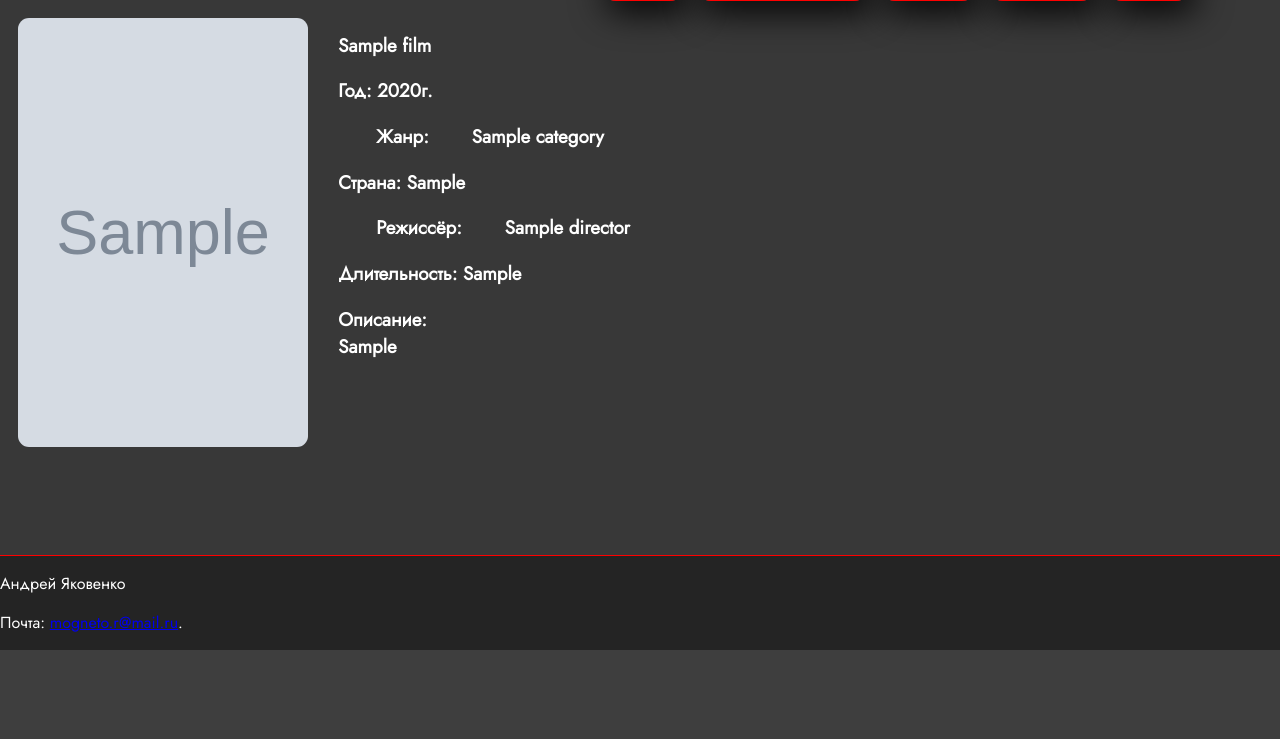
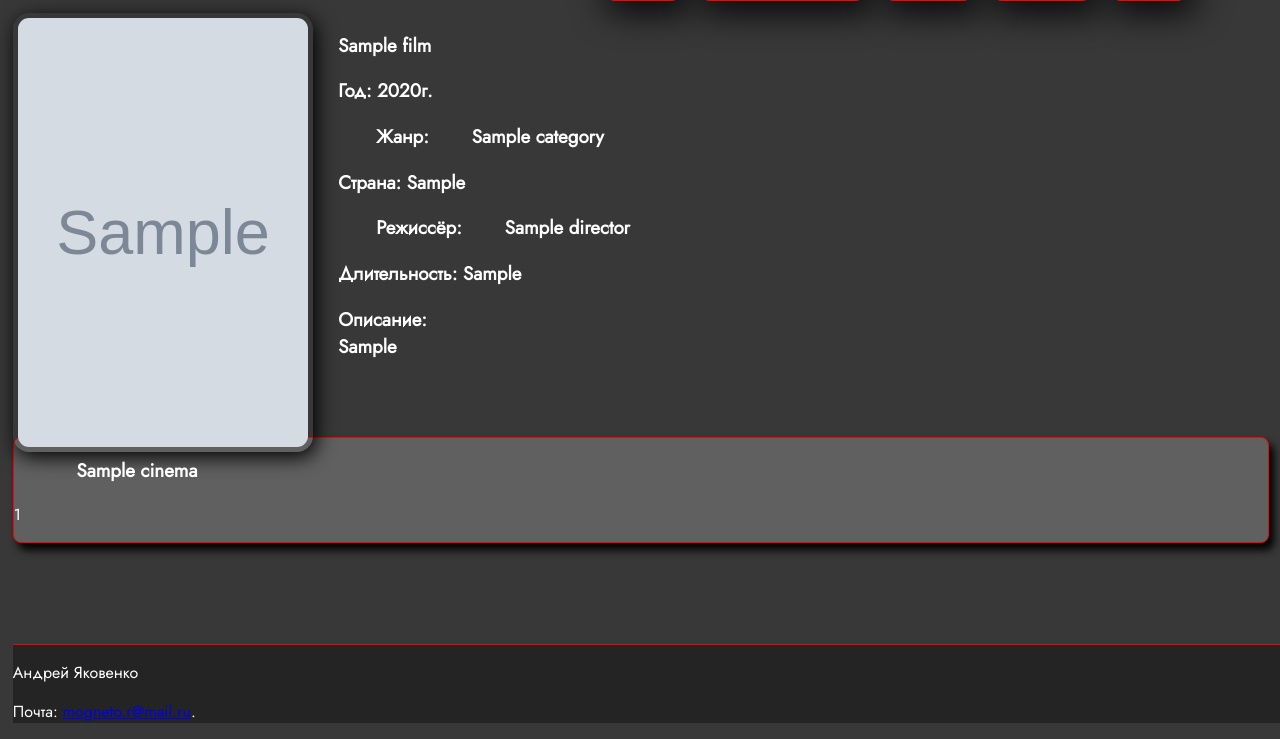
Before and after one commit to Marvelous-A/CinemaSite, a Django app: page /film_detal/1/ in a window 1280 px wide. Shown: the part 162-901 px from the top of the page. Before the commit the page ends 812 px from the top, so only its background shows below. Run offline with Django 4.2, Linux system fonts and the light colour scheme; a user stored in the database is signed in; tables that the repository leaves empty hold one stand-in row (values such as "Sample post"); grey boxes marked "Sample" are stand-in pictures.

Commit message:
Связи

```diff
--- a/card/admin.py
+++ b/card/admin.py
@@ -1,5 +1,5 @@
 from django.contrib import admin
-from card.models import Film, Cinema, Hall, Profile, Payment, Category, Director
+from card.models import Film, Cinema, Hall, Profile, Payment, Category, Director, Halls_Films
 #Register your models here.
 
 
@@ -8,5 +8,6 @@ admin.site.register(Category)
 admin.site.register(Director)
 admin.site.register(Cinema)
 admin.site.register(Hall)
+admin.site.register(Halls_Films)
 admin.site.register(Profile)
 admin.site.register(Payment)
--- a/card/models.py
+++ b/card/models.py
@@ -43,31 +43,46 @@ class Film(models.Model):
         return f'Film: {self.title}'
 
 class Cinema(models.Model):
+    id = models.IntegerField(primary_key=True)
     name = models.CharField(max_length=60)
     address = models.CharField(max_length=100)
     phone = models.CharField(max_length=20)
     number_halls = models.IntegerField(null=True)
-    halls_detal = models.CharField(max_length=1000)
+    # fk_cinema_halls	= models.ForeignKey('Hall', on_delete=models.PROTECT, null=True)
+    # fk_cinema_halls	= models.ManyToManyField('Hall')
 
     def save(self, *args, **kwargs):
         super().save(*args, **kwargs)
 
     def __str__(self):
-        return f'Tel: {self.name}'
+        return f'{self.id} {self.name}'
 
 class Hall(models.Model):
-    cinema_name = models.CharField(max_length=60)
-    time = models.CharField(max_length=10)
+    id = models.IntegerField(primary_key=True)
+    # cinema_name = models.CharField(max_length=60)
+    # time = models.CharField(max_length=10)
     price = models.IntegerField(null=True)
     format = models.CharField(max_length=5)
     rows = models.IntegerField(null=True)
     places = models.IntegerField(null=True)
+    fk_halls_cinema	= models.ForeignKey('Cinema', on_delete=models.PROTECT, null=True)
 
     def save(self, *args, **kwargs):
         super().save(*args, **kwargs)
 
     def __str__(self):
-        return f'Tel: {self.cinema_name} {self.time} {self.price}р {self.format}'
+        return f'{self.id} |{self.fk_halls_cinema}| {self.price}р {self.format}'
+
+class Halls_Films(models.Model):
+    id = models.IntegerField(primary_key=True)
+    hall_id = models.IntegerField(null=True)
+    film_id = models.IntegerField(null=True)
+
+    def save(self, *args, **kwargs):
+        super().save(*args, **kwargs)
+
+    def __str__(self):
+        return f'id: {self.id} | id Hall: {self.hall_id} | id Film: {self.film_id}'
 
 class Profile(models.Model):
     user = models.OneToOneField(User, on_delete=models.CASCADE)
--- a/card/static/css/base.css
+++ b/card/static/css/base.css
@@ -165,6 +165,7 @@ body {
     height: 429.5px;/*859*/
     width: 290px;/*580*/
     border-radius: 16px;
+    box-shadow: 3px 5px 20px black;
     transition-duration: 0.3s;
     transition-property: all;
 
@@ -204,6 +205,14 @@ body {
 #hall h2 {
     margin: 0;
 }
+#cinema_div {
+    width: 99%;
+    background-color: #606060;
+    border-radius: 8px;
+    border: 0.1px solid rgb(255, 0, 0);
+    margin-top: 1%;
+    box-shadow: 5px 7px 8px black;
+}
 #hall_time_price {
     height: 6%;
     width: 30%;
--- a/card/templates/card/film_detal.html
+++ b/card/templates/card/film_detal.html
@@ -16,34 +16,23 @@
             {% endfor %}
         <h3>Длительность: {{films.duration}}</h3>
         <h3>Описание:<br>{{films.discription}}</h3>
-        <br>
-        {% for cinema_True in cinemas_True %}
+        <br><br>
+        <div>
             {% for cinema in cinemas %}
-                {% if cinema_True == cinema.name %}
-                    <div class='cinemas'>
-                        <h2>{{cinema.name}}</h2>
-                        <p>Адрес: {{cinema.address}}</p>
-                        <p>Номер телефона: {{cinema.phone}}</p>
-                    </div>
-                    <div class='conteiner'>
-                        {% for hall in halls %}
-                            <div id='hall'>
-                                <h2>{{hall.format}}</h2>
-                                <div id='hall_time_price'>
-                                    <a href="{% url 'hall_detal' pk=hall.pk %}" ><h3>{{hall.time}}</h3> {{hall.price}}р</a>
+                <div id='cinema_div'>
+                    <h3>{{cinema.name}}</h3>
+                    {% for hall in halls %}
+                        <p>{{hall.id}}</p>
+                        {% comment %} {% for fk_cinema_hall in hall.fk_cinema_halls.all%}
+                            <a class='ticket_a' href="{% url 'hall_detal' pk=fk_cinema_hall.pk %}">
+                                <div id='hall_price'>
+                                    <p class='hall_detal'>{{fk_cinema_hall.format}}</p>
+                                    <p class='hall_detal'>{{fk_cinema_hall.price}}р</p>
                                 </div>
-                            </div>
-                        {% endfor %}
-                    </div>
-                {% endif %}
+                            </a>
+                        {% endfor %} {% endcomment %}
+                    {% endfor %}
+                </div>
             {% endfor %}
-        {% endfor %}
-    </div>
-    {% comment %} {% for cinema in cinemas %}
-        <div class='cinemas'>
-            <a class='url_film_title' href="{% url 'login' %}" ><h2>{{cinema.name}}</h2></a>
-            <p>Адрес: {{cinema.address}}</p>
-            <p>Номер телефона: {{cinema.phone}}</p>
         </div>
-    {% endfor %} {% endcomment %}
 {% endblock %}
--- a/card/views.py
+++ b/card/views.py
@@ -1,5 +1,5 @@
 from django.shortcuts import render, redirect, get_object_or_404
-from .models import Film, Cinema, Hall, Payment, User, Profile
+from .models import Film, Cinema, Hall, Payment, User, Profile, Halls_Films
 from .forms import FilmForm, ProfileForm, PaymentForm, UserForm, FilterForm
 from django.contrib.auth import login, authenticate, logout
 from django.contrib.auth.decorators import login_required
@@ -27,6 +27,7 @@ def main_list(request):
         .all()\
         .prefetch_related('category', 'director')
     halls = Hall.objects.all()
+    cinemas = Cinema.objects.all()
 
     search_query = request.GET.get('search_query', request.session.get('search_query', ''))
 
@@ -46,16 +47,17 @@ def main_list(request):
 
 
 
-    return render(request, 'card/main_list.html', {'films': films, 'filter_form': Filter, 'halls': halls, 'search_query': search_query})
+    return render(request, 'card/main_list.html', {'films': films, 'filter_form': Filter, 'halls': halls, 'cinemas': cinemas, 'search_query': search_query})
 
 
 @login_required(login_url='login')
 def film_detal(request, pk):
     films = get_object_or_404(Film, pk=pk)
-    cinemas_True = films.cinemas_detals.split(';')
+    # cinemas_True = films.cinemas_detals.split(';') 'cinemas_True': cinemas_True
     cinemas = Cinema.objects.all()
+    # cinema_fk_cinema_halls = cinemas.fk_cinema_halls "cinema_fk_cinema_halls": cinema_fk_cinema_halls
     halls = Hall.objects.all()
-    return render(request, 'card/film_detal.html', {'films': films, 'cinemas': cinemas, 'cinemas_True': cinemas_True, 'halls': halls})
+    return render(request, 'card/film_detal.html', {'films': films, 'cinemas': cinemas, 'halls': halls})
 
 
 @login_required(login_url='login')
```
Also changed, not shown: other parts of card/static/css/base.css (+23 -2 lines), card/forms.py (+7 -4 lines), card/templates/card/main_list.html (+6 -3 lines), card/migrations/0009_cinema_fk_cinema_halls_alter_cinema_id_alter_hall_id.py (added), card/migrations/0010_remove_cinema_fk_cinema_halls_cinema_fk_cinema_halls.py (added), card/migrations/0011_halls_films.py (added), card/migrations/0012_remove_cinema_halls_detal.py (added), card/migrations/0013_remove_hall_time.py (added), card/migrations/0014_remove_cinema_fk_cinema_halls_hall_fk_halls_cinema.py (added), card/migrations/0015_remove_hall_cinema_name.py (added).
